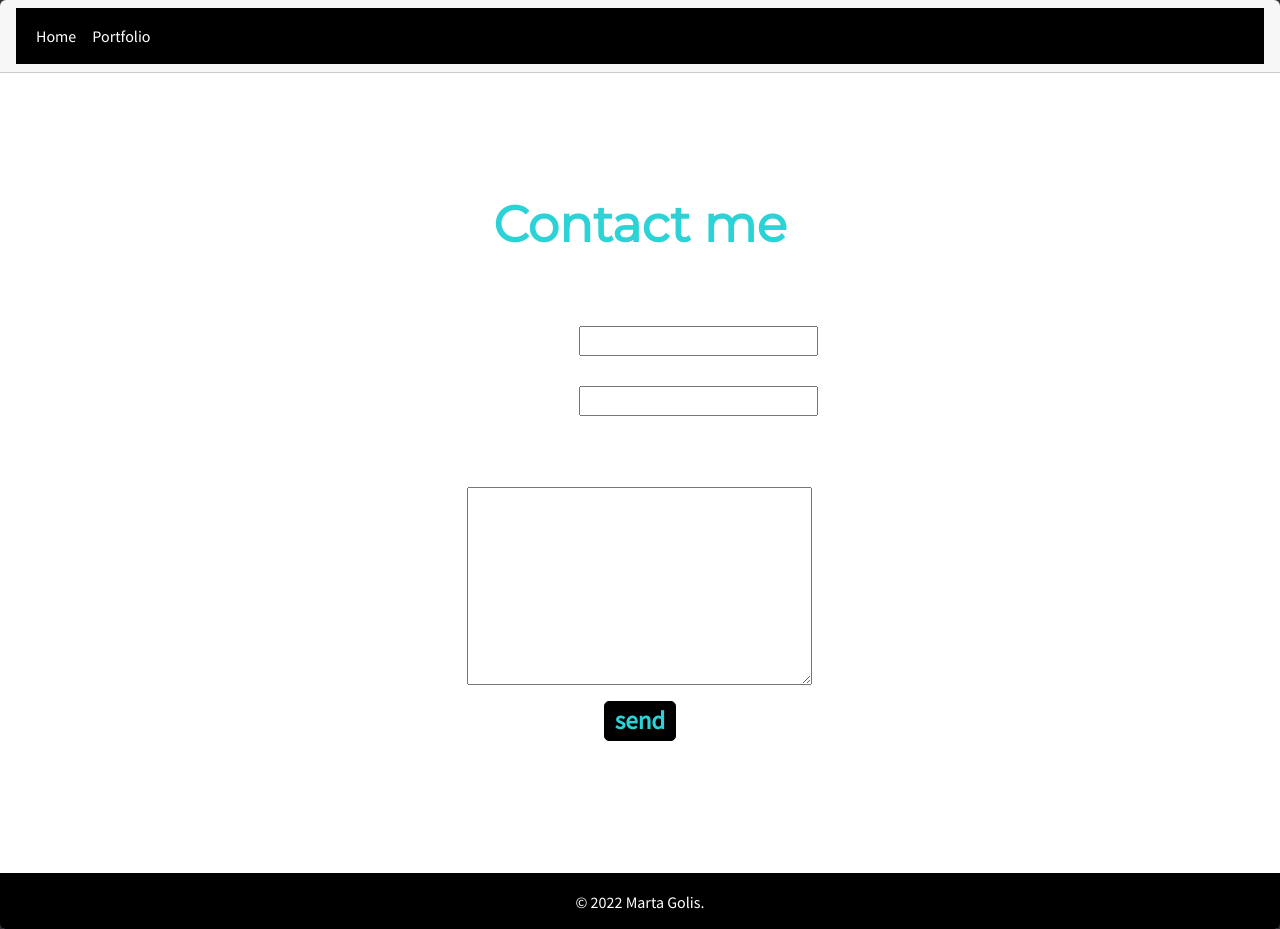
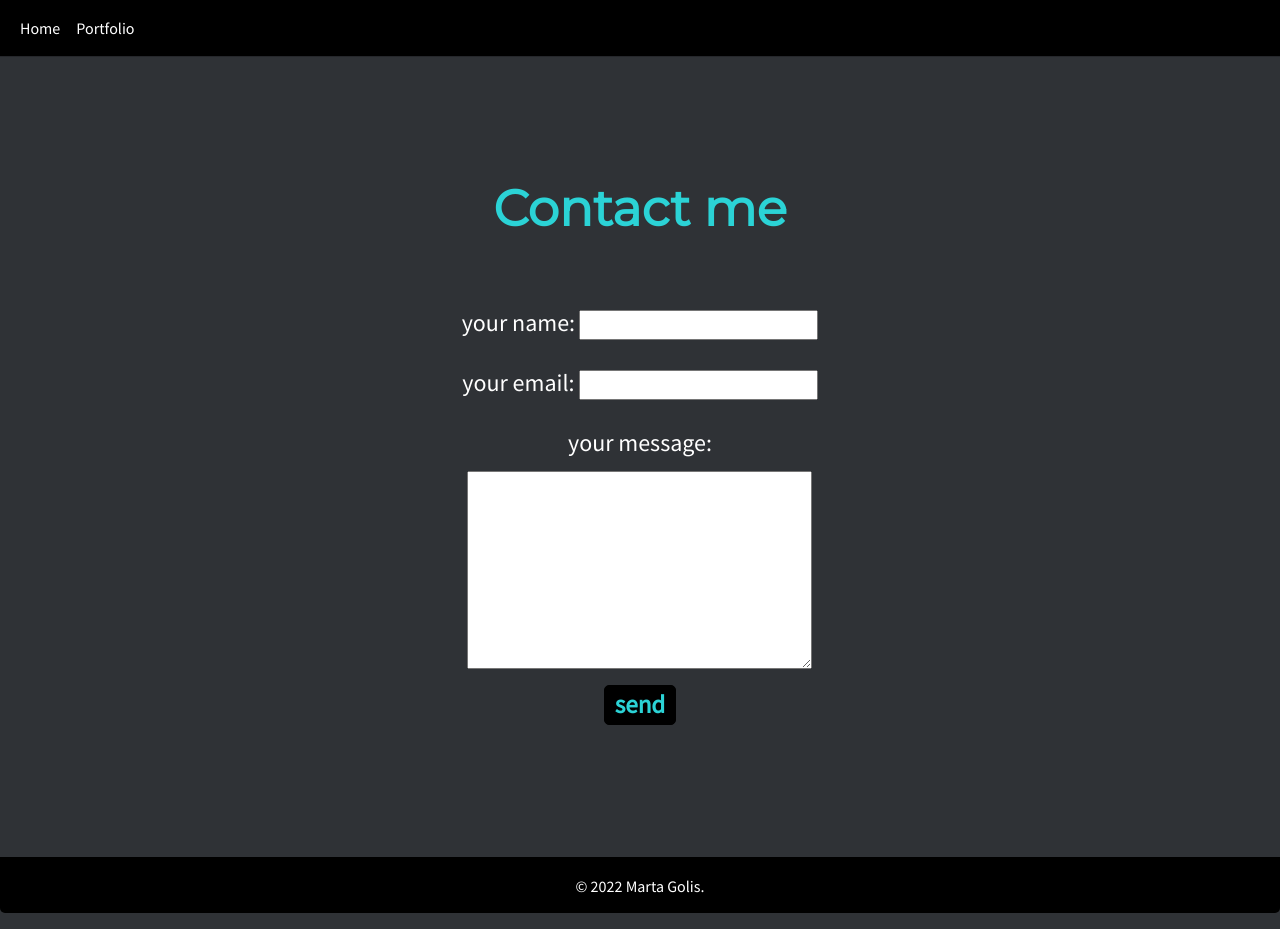
Before and after one commit to Marta3333/Contact-Page, a plain HTML site: page index.html in a window 1280 px wide. Drawn offline with nearby package versions, Linux system fonts and the light colour scheme.

Commit message:
Update styles.css

```diff
--- a/css/styles.css
+++ b/css/styles.css
@@ -6,8 +6,20 @@ body.myBody{
   background-color: #2f3236;
 }
 
+div.card-header{
+  padding: 0;
+}
+
 div.card-body{
   height: 100vh;
+}
+
+div.card{
+  background-color: #2f3236;
+}
+
+div.card-body{
+  background-color: #2f3236;
 }
 
 /* div.myRow{
```
